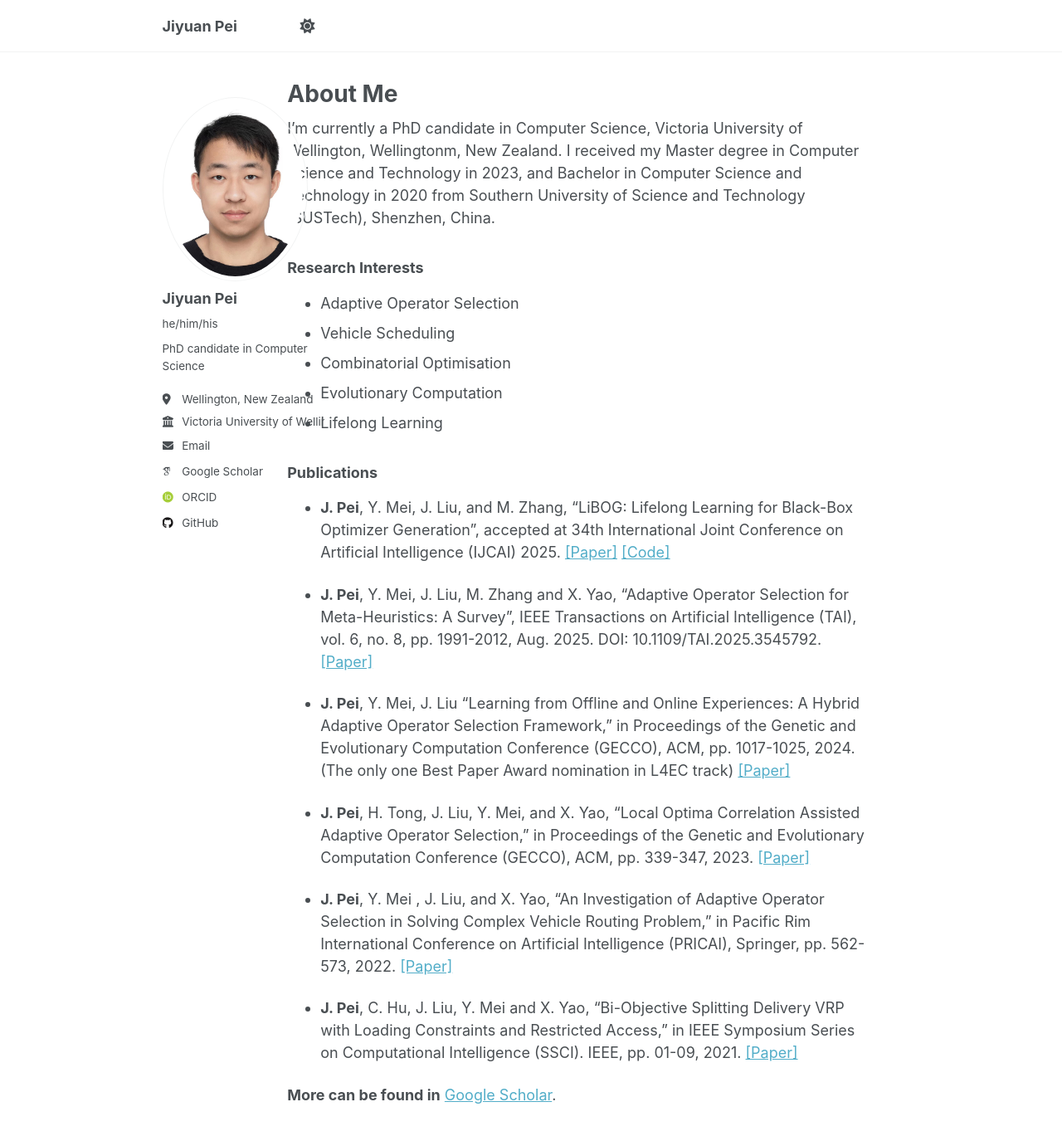
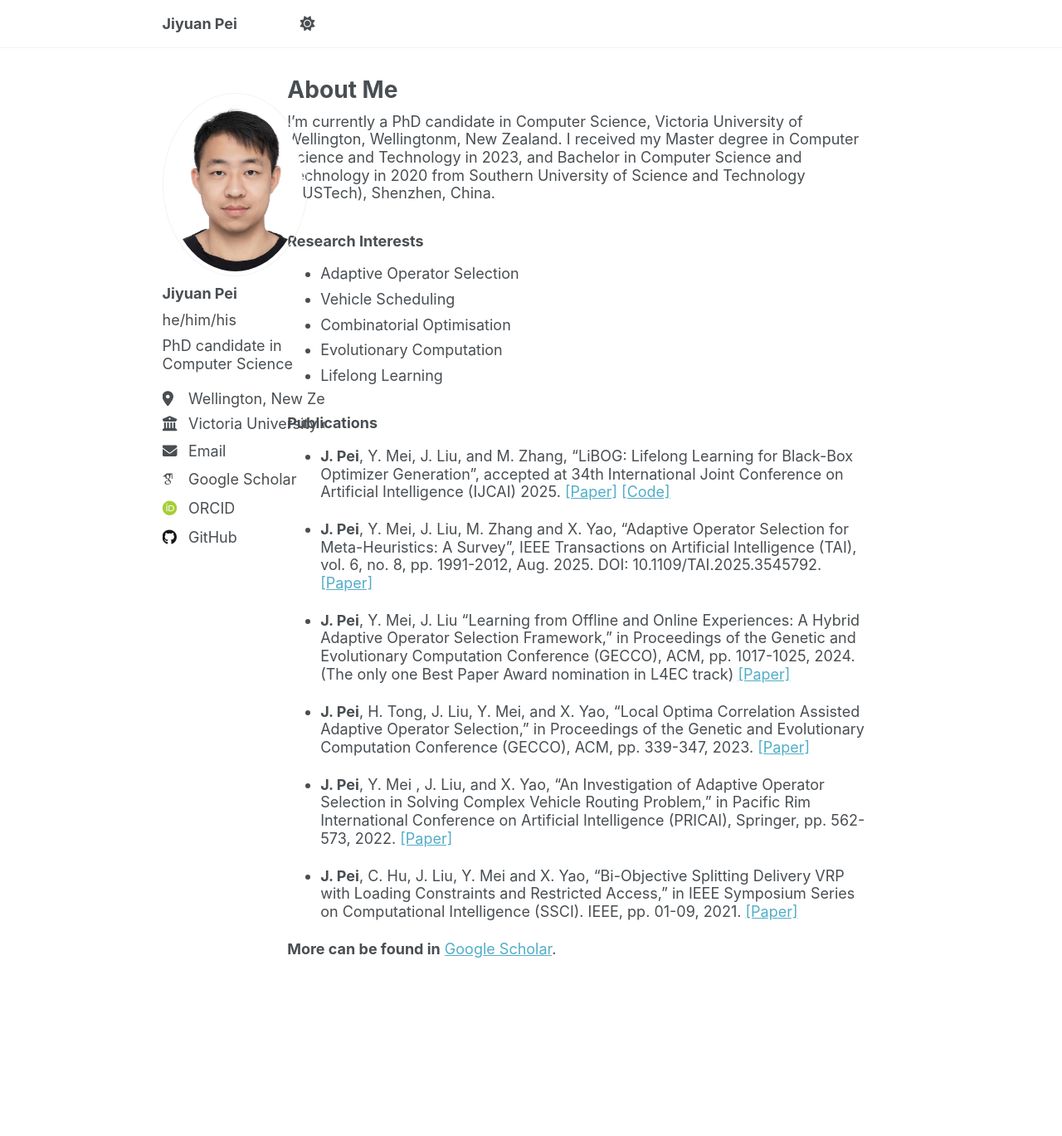
Before and after one commit to PeiJY/PeiJY.github.io, a Jekyll site: the page built from _pages/about.md, in a window 1280 px wide and 1400 px high. Shown: the top 1369 px of the window at 83% size. Built offline with Jekyll 4.4.1, drawn with Linux system fonts in a browser that asks for light colours; some web fonts are replaced; a script that is not in the unit is left out.

Commit message:
change font size and gap

```diff
--- a/_sass/layout/_base.scss
+++ b/_sass/layout/_base.scss
@@ -16,7 +16,7 @@
   padding: $masthead-height 0 0;
   padding-bottom: 9em;
   font-family: $global-font-family;
-  line-height: 1.5;
+  line-height: 1.2;
 
   &.overflow--hidden {
     /* when primary navigation is visible, the content in the background won't scroll */
--- a/_sass/layout/_sidebar.scss
+++ b/_sass/layout/_sidebar.scss
@@ -51,8 +51,8 @@
 
   p, li {
     font-family: $sans-serif;
-    font-size: $type-size-6;
-    line-height: 1.5;
+    font-size: $type-size-5;
+    line-height: 1.2;
   }
 
   img {
```
